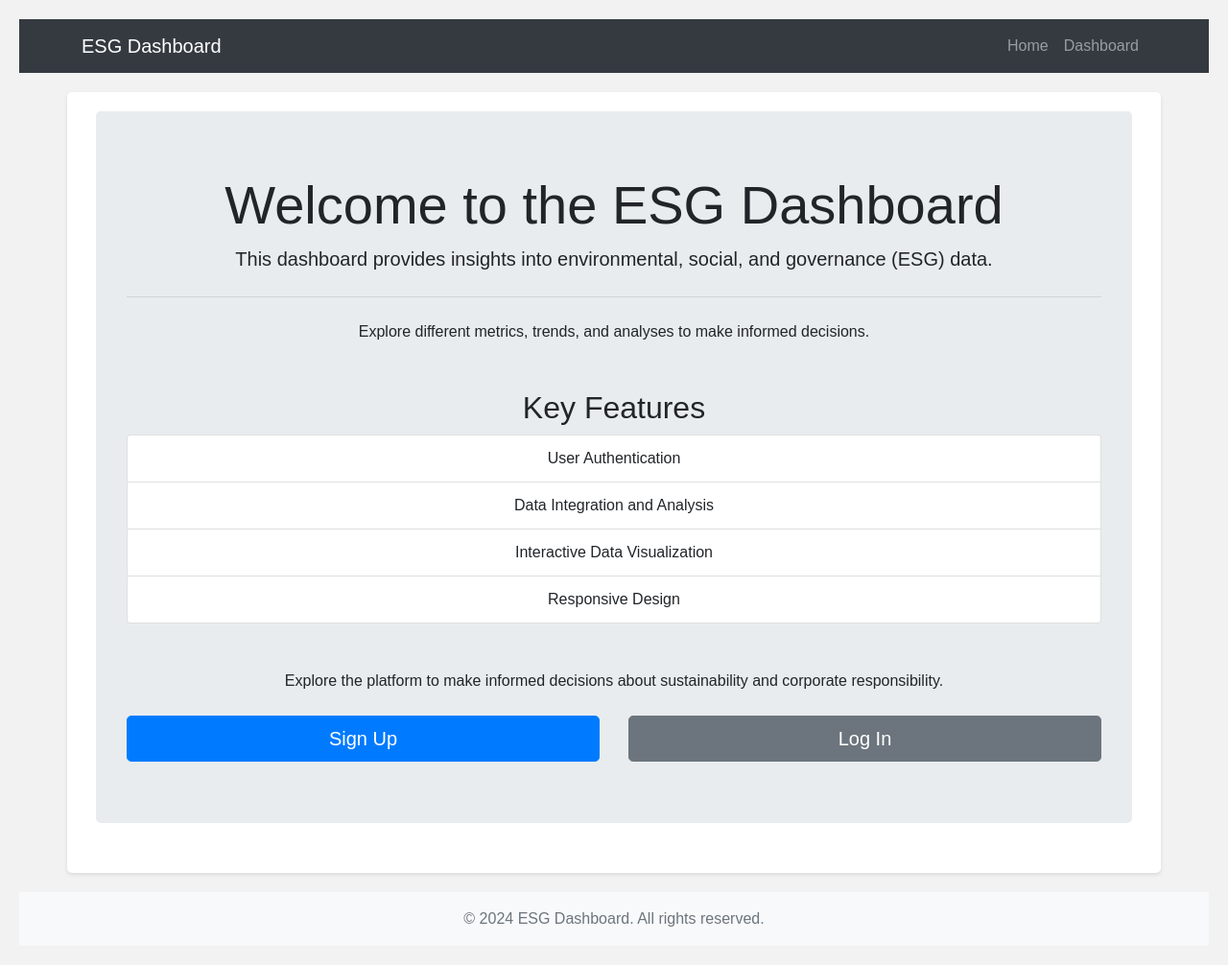
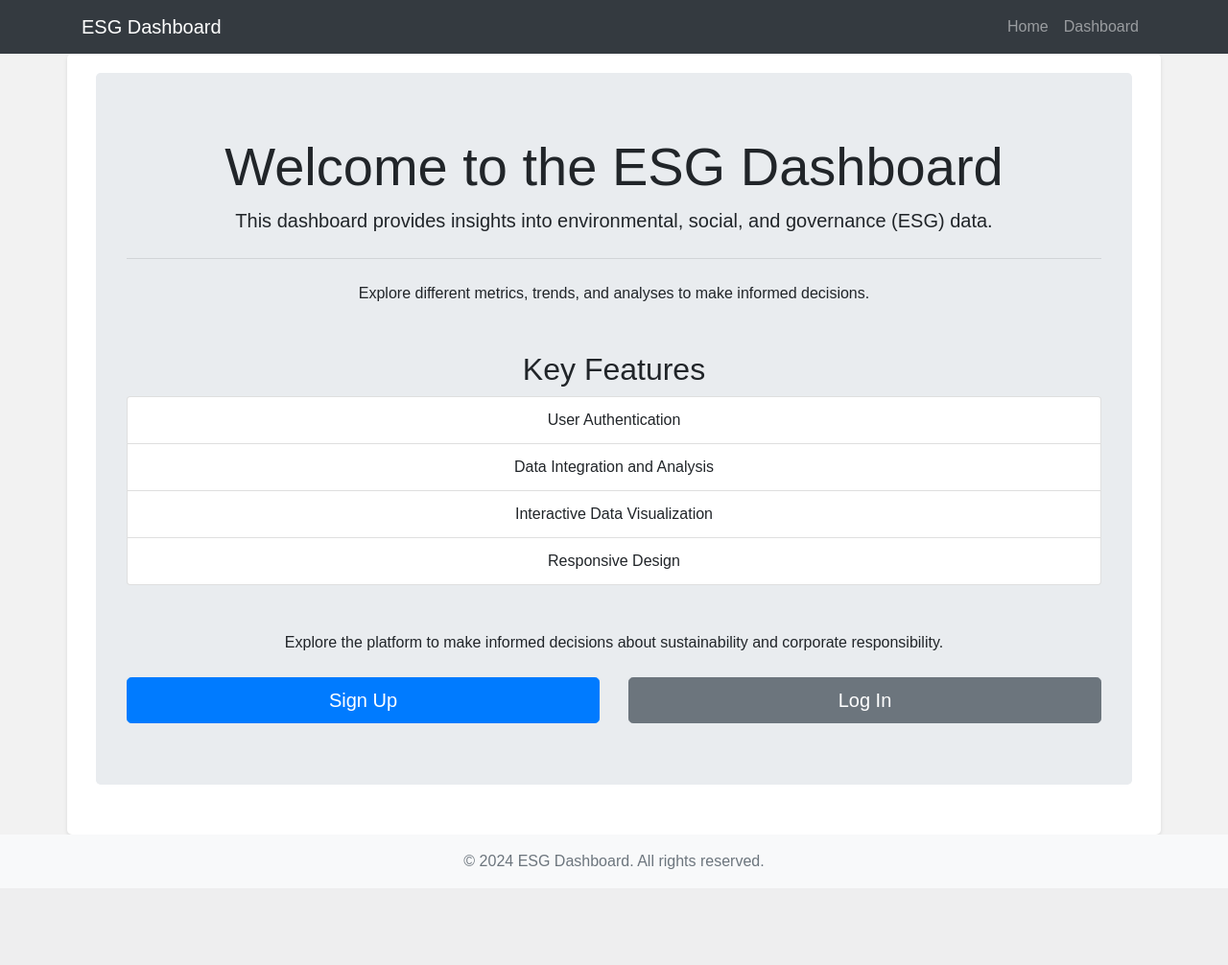
Before and after one commit to Mado007/ESG_Analysis_Platform, a Flask app: page / in a window 1280 px wide. Shown: the whole page at 96% size. After the commit the page ends 906 px from the top, so only its background shows below. Run offline with Flask 3, Linux system fonts and the light colour scheme; some libraries are stand-ins or nearby versions.

Commit message:
fix header

```diff
--- a/app/static/css/style.css
+++ b/app/static/css/style.css
@@ -7,7 +7,7 @@ body {
 
 header, main, footer {
   text-align: center;
-  margin: 20px;
+  margin: 0;
 }
 
 main {
```
